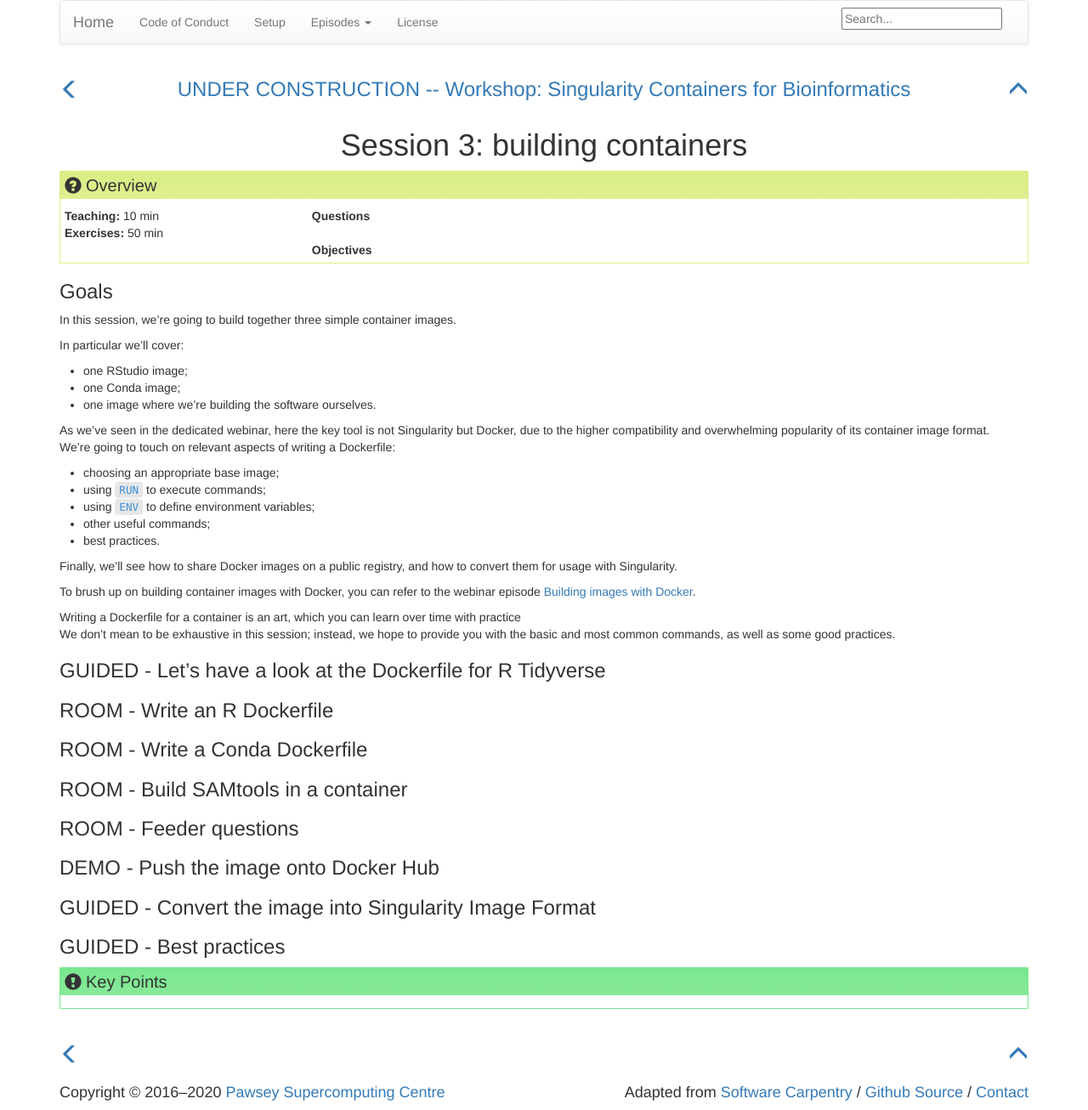
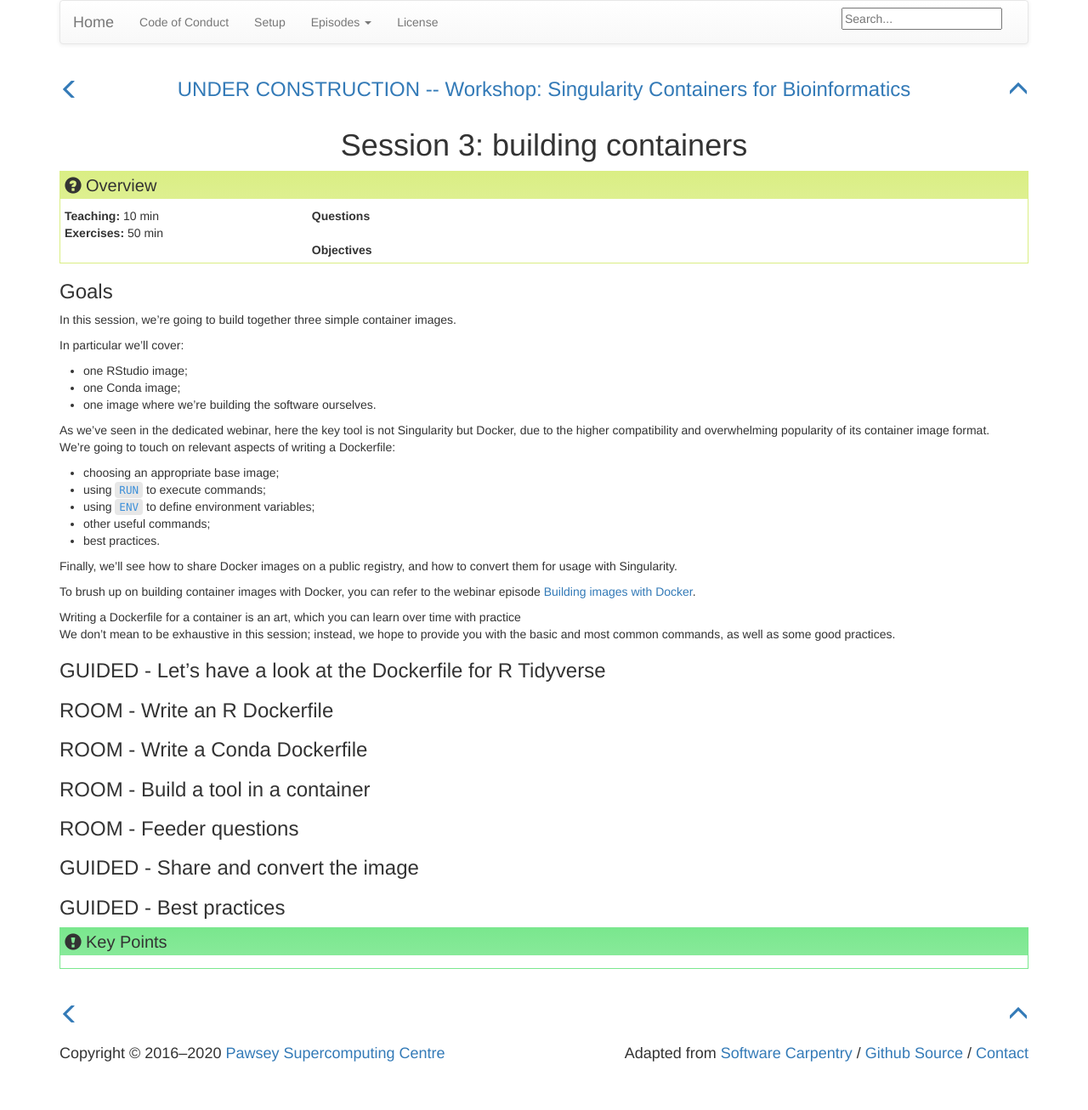
Before and after one commit to PawseySC/containers-bioinformatics-workshop, a Jekyll site: the page built from _episodes/5.build.md, in a window 1280 px wide. Shown: the whole page at 85% size. Built offline with Jekyll 4.4.1, drawn with Linux system fonts in a browser that asks for light colours; after the commit the page ends 1259 px from its top, so only the background shows below that.

Commit message:
s3 section titles

```diff
--- a/_episodes/5.build.md
+++ b/_episodes/5.build.md
@@ -42,7 +42,7 @@ We don't mean to be exhaustive in this session; instead, we hope to provide you
 ### ROOM - Write a Conda Dockerfile
 
 
-### ROOM - Build SAMtools in a container
+### ROOM - Build a tool in a container
 
 
 
@@ -51,8 +51,7 @@ We don't mean to be exhaustive in this session; instead, we hope to provide you
 
 
 
-### DEMO - Push the image onto Docker Hub
+### GUIDED - Share and convert the image
 
-### GUIDED - Convert the image into Singularity Image Format
 
 ### GUIDED - Best practices
```
